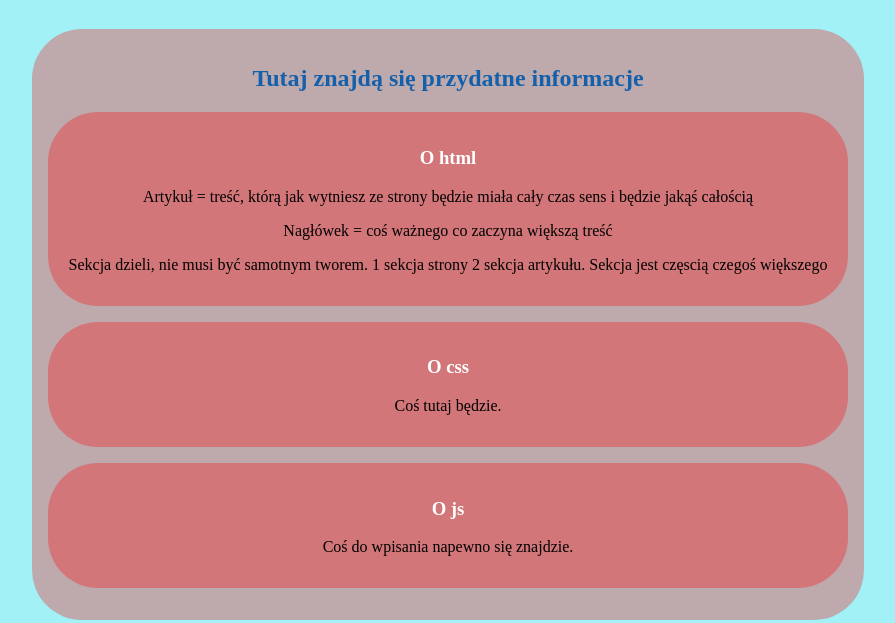
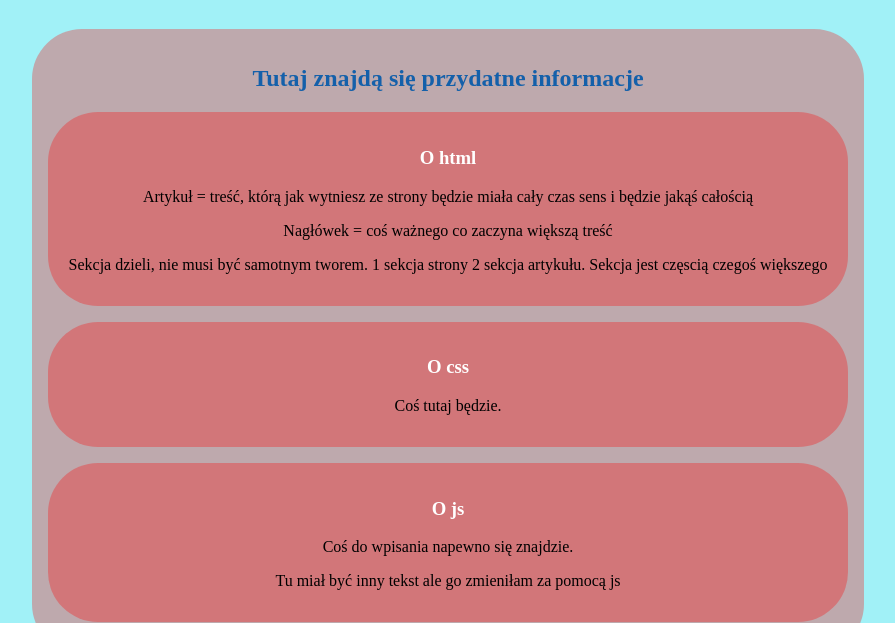
Before and after one commit to KatarzynaGrzeskowiak/firstpage, a plain HTML site: page ciekawostki.html in a window 1280 px wide. Shown: the part 176-799 px from the top of the page, without its empty margins (192-1087 px from the left). Drawn offline with Linux system fonts and the light colour scheme.

Commit message:
Tried querySelector

```diff
--- a/ciekawostki.html
+++ b/ciekawostki.html
@@ -45,6 +45,7 @@
             <article class="section-article">
                 <h3 class="section-article__title">O js</h3>
                 <p class="section-article__text">Coś do wpisania napewno się znajdzie. </p>
+                <p class="section-article__text--js"> To się zmieni za pomocą js. </p>
             </article>
         </section>
 
--- a/main.js
+++ b/main.js
@@ -4,3 +4,8 @@ const age = 27;
 alert('Witam :) ');
 
 console.log(`Nazywam się ${name} i mam ${age} lat.`);
+
+const text = document.querySelector('.section-article__text--js');
+text.innerHTML = 'Tu miał być inny tekst ale go zmieniłam za pomocą js'
+
+console.log(text);
```
